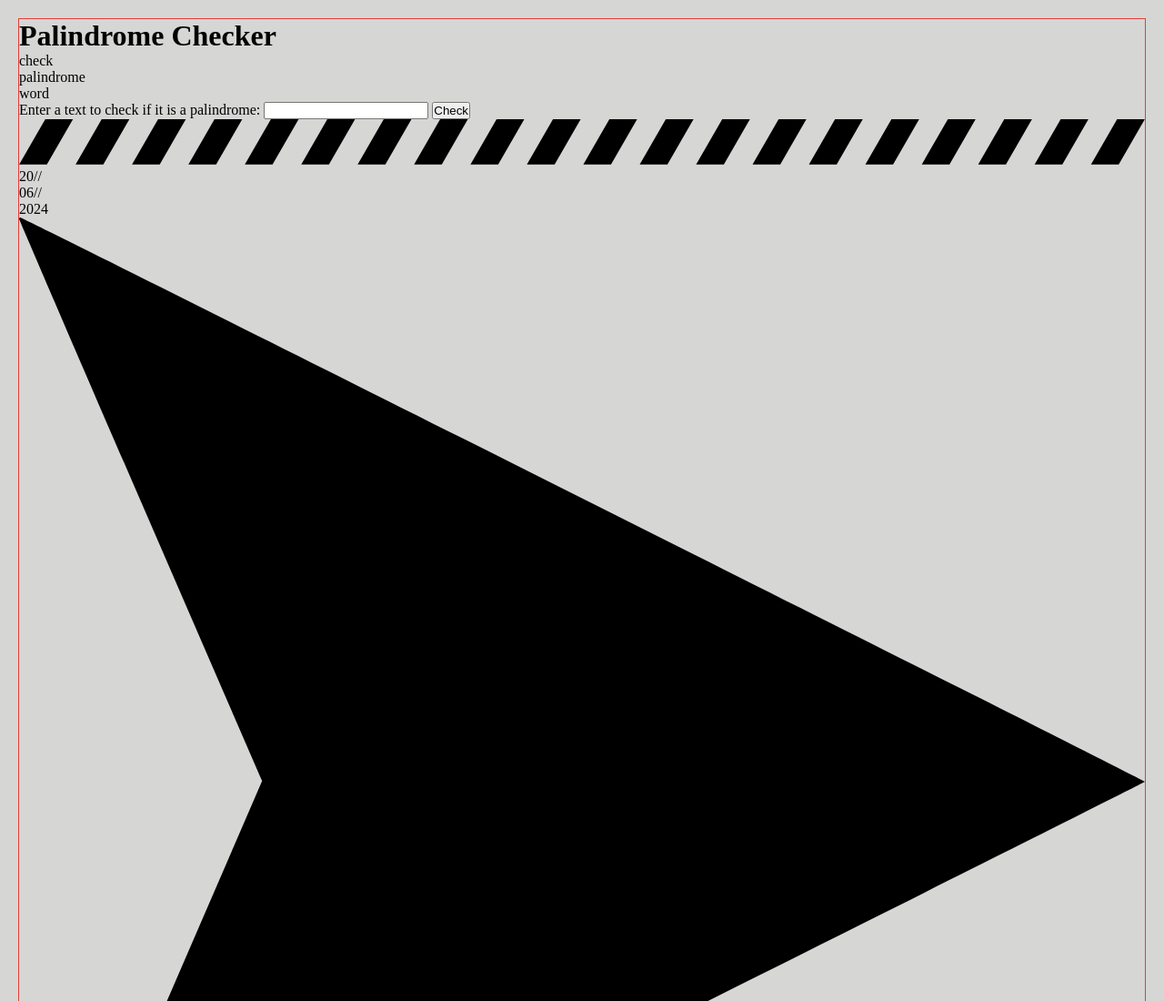
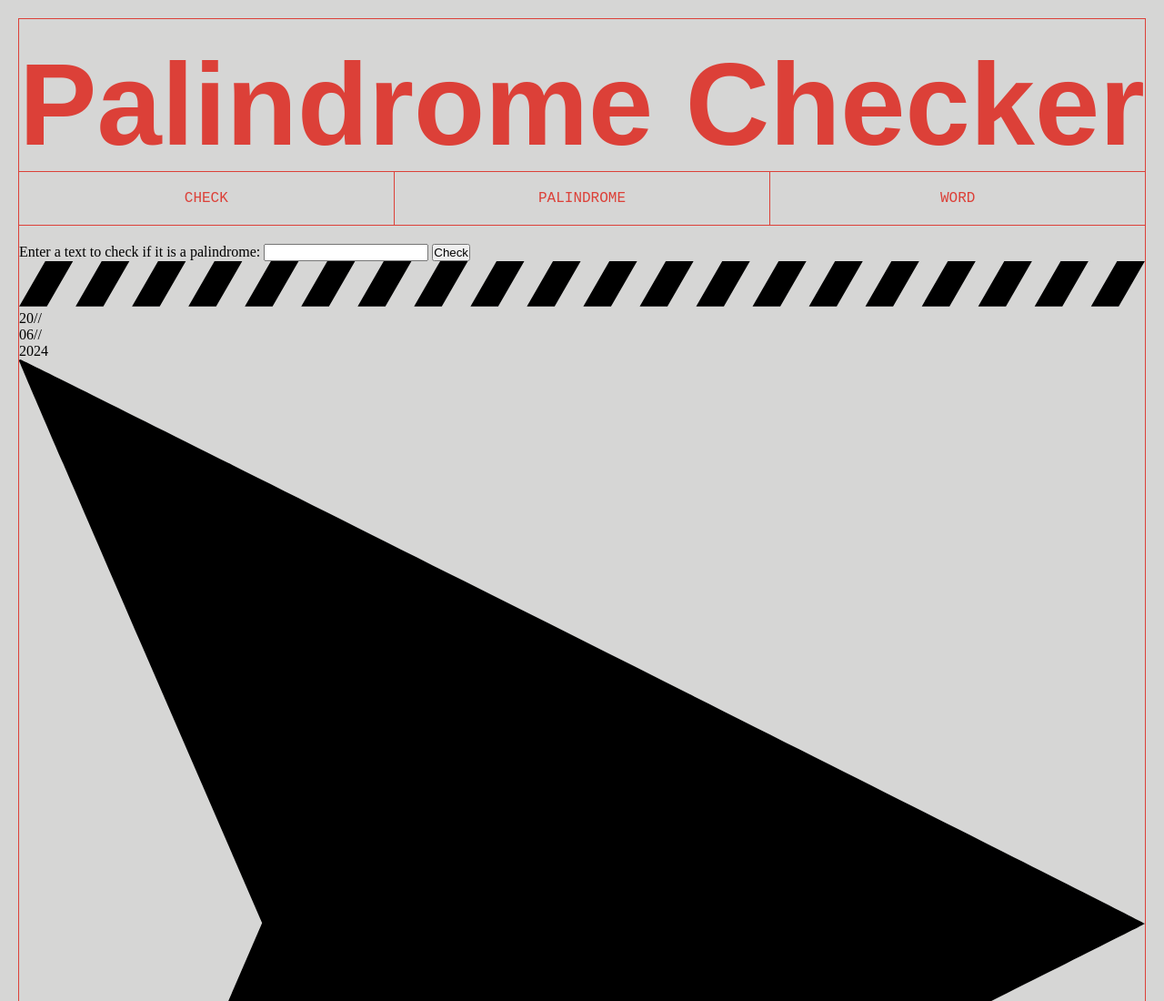
Before and after one commit to TipoSamuel/fcc-palindrome-checker, a plain HTML site: page index.html in a window 1280 px wide. Shown: the top 1100 px of the page at 91% size. Drawn offline with Linux system fonts and the light colour scheme; a web font is replaced by a local one.

Commit message:
feat: define the styles for the "header" section

```diff
--- a/styles.css
+++ b/styles.css
@@ -52,3 +52,36 @@ body {
   border: var(--dark-salmon) solid 1.5px;
 
 }
+
+header {
+  padding: 20px 0;
+
+  h1 {
+    text-align: center;
+    font-family: var(--font-display);
+    font-size: 10vw;
+    color: var(--dark-salmon);
+  }
+}
+
+
+.header-box {
+  display: grid;
+  grid-template-columns: repeat(3, 1fr);
+  background-color: var(--dark-salmon);
+  border: var(--dark-salmon) solid;
+  border-width: 1.5px 0;
+  gap: 1.5px;
+  padding: 0;
+
+
+  .header-box-item {
+    font-family: var(--font-mono);
+    text-transform: uppercase;
+    color: var(--dark-salmon);
+    text-align: center;
+    background-color: var(--silver-medal);
+    padding: 20px;
+  }
+
+}
```
